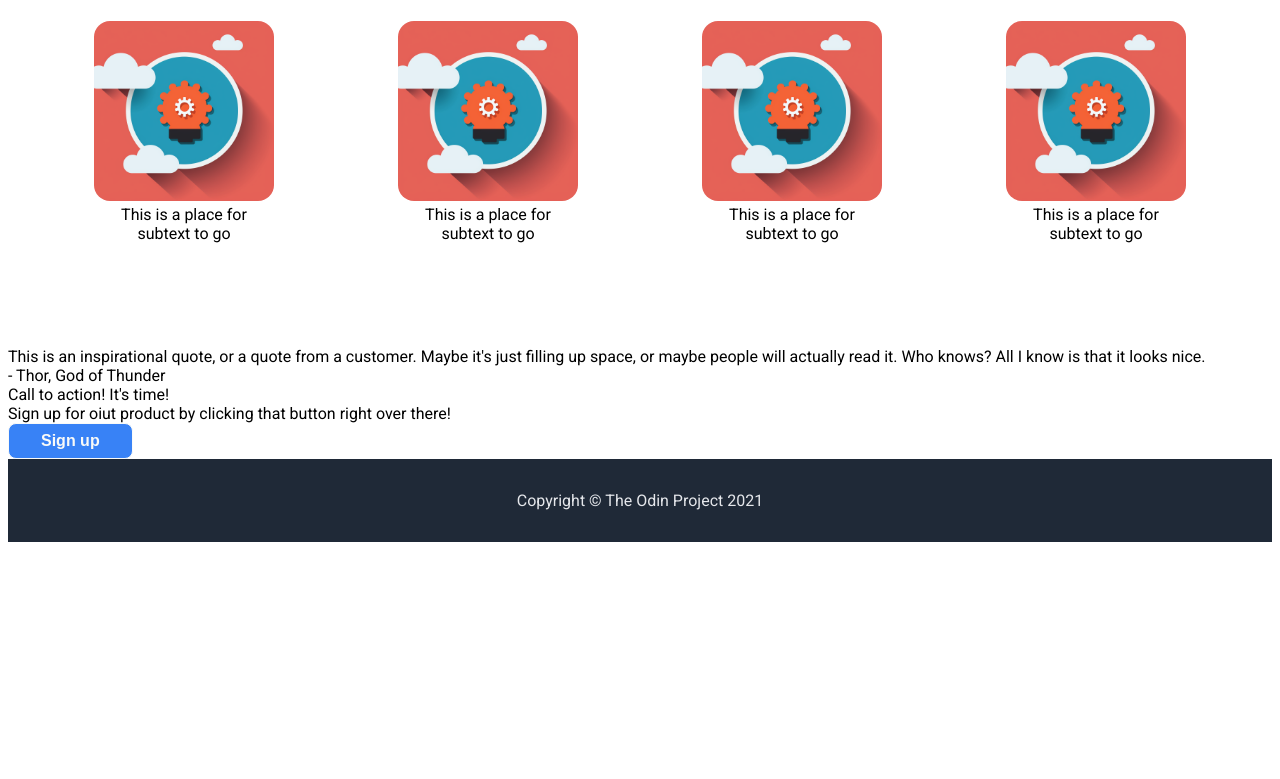
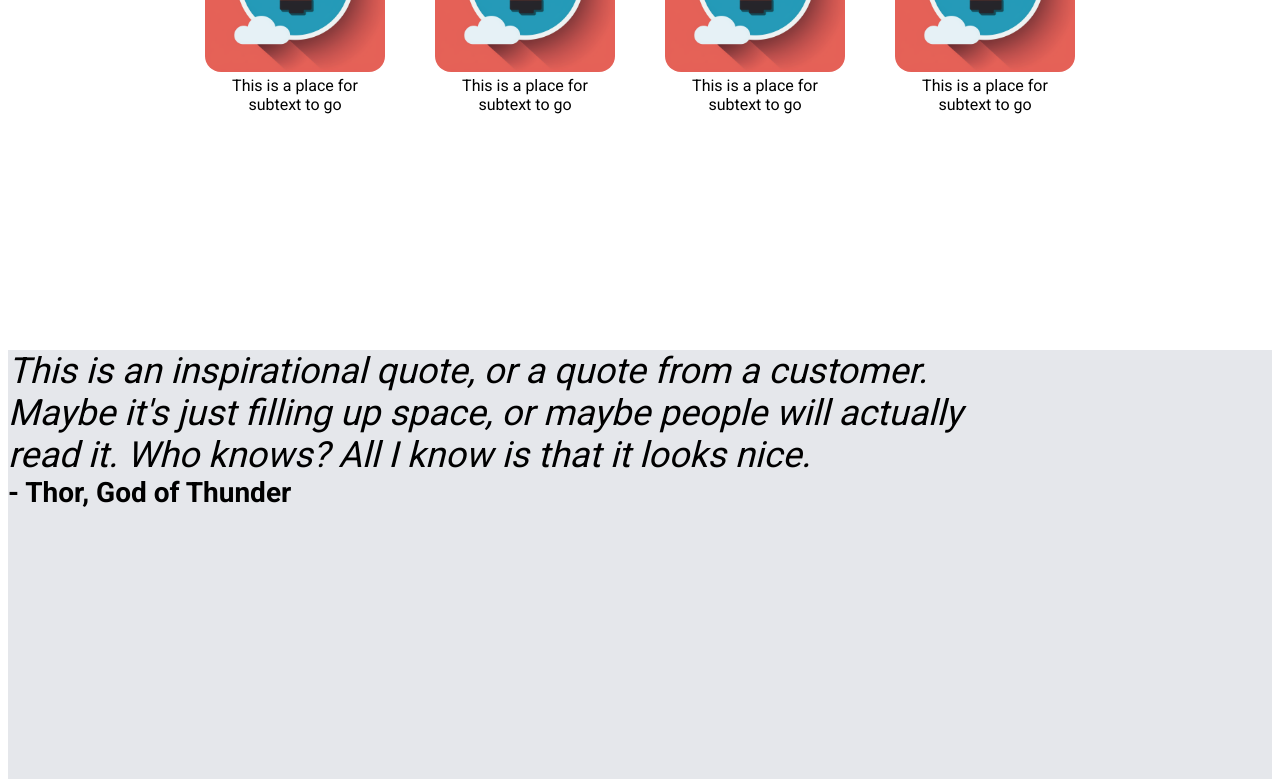
Before and after one commit to dscanlen/odin-landing, a plain HTML site: page index.html in a window 1280 px wide. Shown: the part 711-1490 px from the top of the page. Before the commit the page ends 1261 px from the top, so only its background shows below. Drawn offline with Linux system fonts and the light colour scheme.

Commit message:
Rework to use standard panel sizes, quote section

```diff
--- a/index.html
+++ b/index.html
@@ -24,8 +24,9 @@
         </div>
         <img src="./images/hero-image.png" alt="A image that is pretty cool">
       </div>
+      <div class="info-panel">
         <div class="info-header">Some random information</div>
-      <div class="info-panel">
+        <div class="info-container">
           <div class="info-card">
             <img src="./images/card1.png" alt="card1">
             <div class="info-text">This is a place for subtext to go</div>
@@ -41,6 +42,7 @@
           <div class="info-card">
             <img src="./images/card1.png" alt="card1">
             <div class="info-text">This is a place for subtext to go</div>
+          </div>
         </div>
       </div>
       <div class="quote-panel">
--- a/style.css
+++ b/style.css
@@ -56,10 +56,10 @@ button {
 .hero-panel {
   display: flex;
   background-color: #1f2937;
-  gap: 48px;
+  gap: 50px;
   justify-content: center;
   align-items: center;
-  padding: 150px;
+  height: 500px;
 }
 
 .hero-text-panel {
@@ -85,32 +85,56 @@ button {
 
 /* INFO PANEL CONTENT GOES HERE */
 
+.info-panel {
+  display: flex;
+  flex-direction: column;
+  height: 500px;
+}
+
 .info-header {
   align-self: center;
-  margin-top: 24px;
-  padding: 24px;
   font-size: 36px;
   color: #1F2937;
   font-weight: 900;
 }
 
-.info-panel {
+.info-container {
   display: flex;
-  justify-content: space-around;
-  padding: 24px;
-  margin-bottom: 80px;
-}
+  justify-content: center;
 
-.info-card {
+  gap: 50px;
 }
 
 .info-text {
   text-align: center;
   max-width: 180px;
+
 }
 
 /* QUOTE PANE CONTENT GOES HERE */
 
+.quote-panel {
+  background-color: #e5e7eb;
+
+
+}
+
+.quote-card {
+  display: flex;
+  flex-direction: column;
+  height: 500px;
+}
+
+.quote-text {
+  font-size: 36px;
+  font-style: italic;
+  max-width: 1000px;
+}
+
+.quote-attribution {
+  font-size: 28px;
+  font-weight: 700;
+}
 /* SIGN UP PANEL CONTENT GOES HERE */
 
 button.banner {
```
Lines whose indentation alone changed are shown as unchanged.
